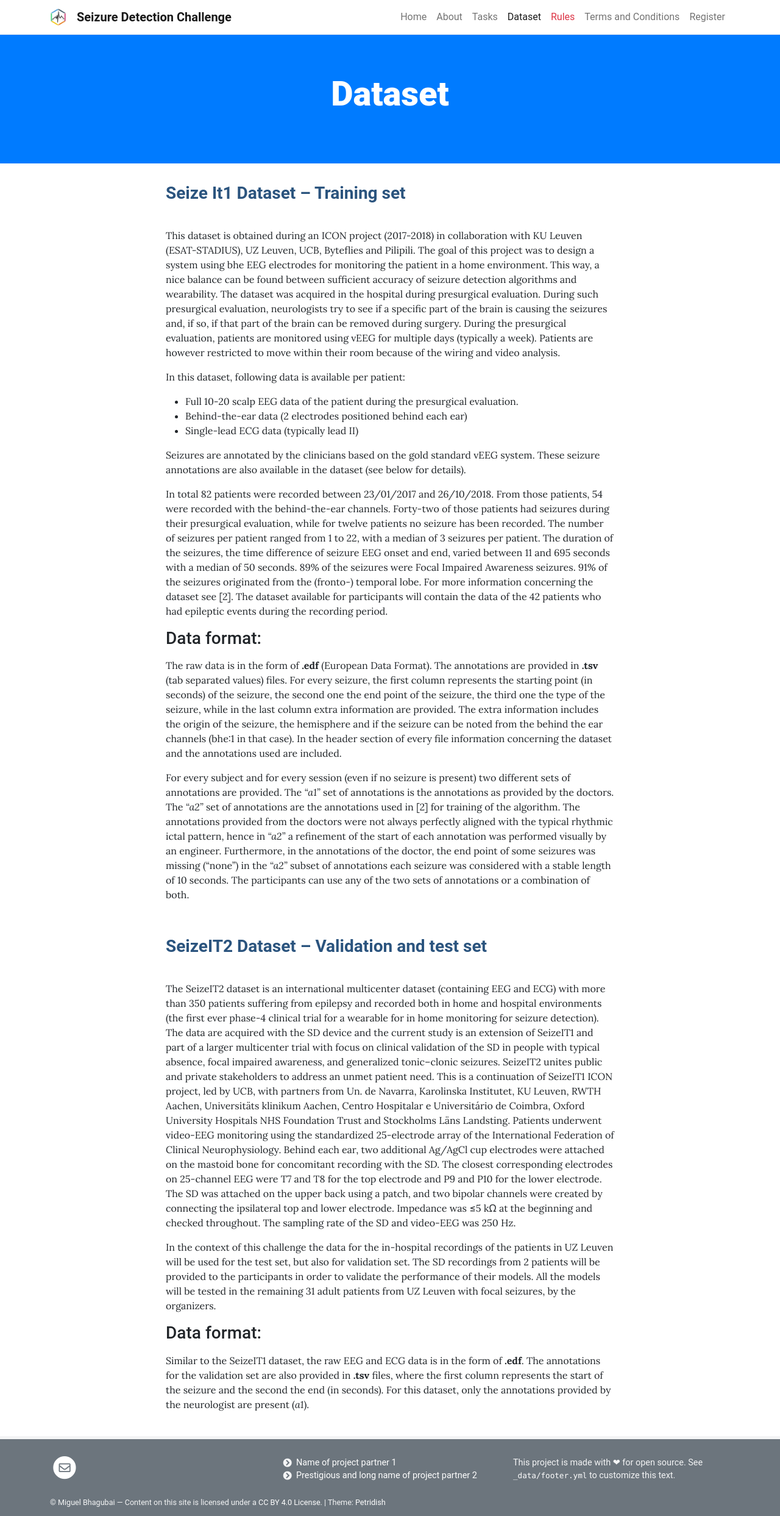
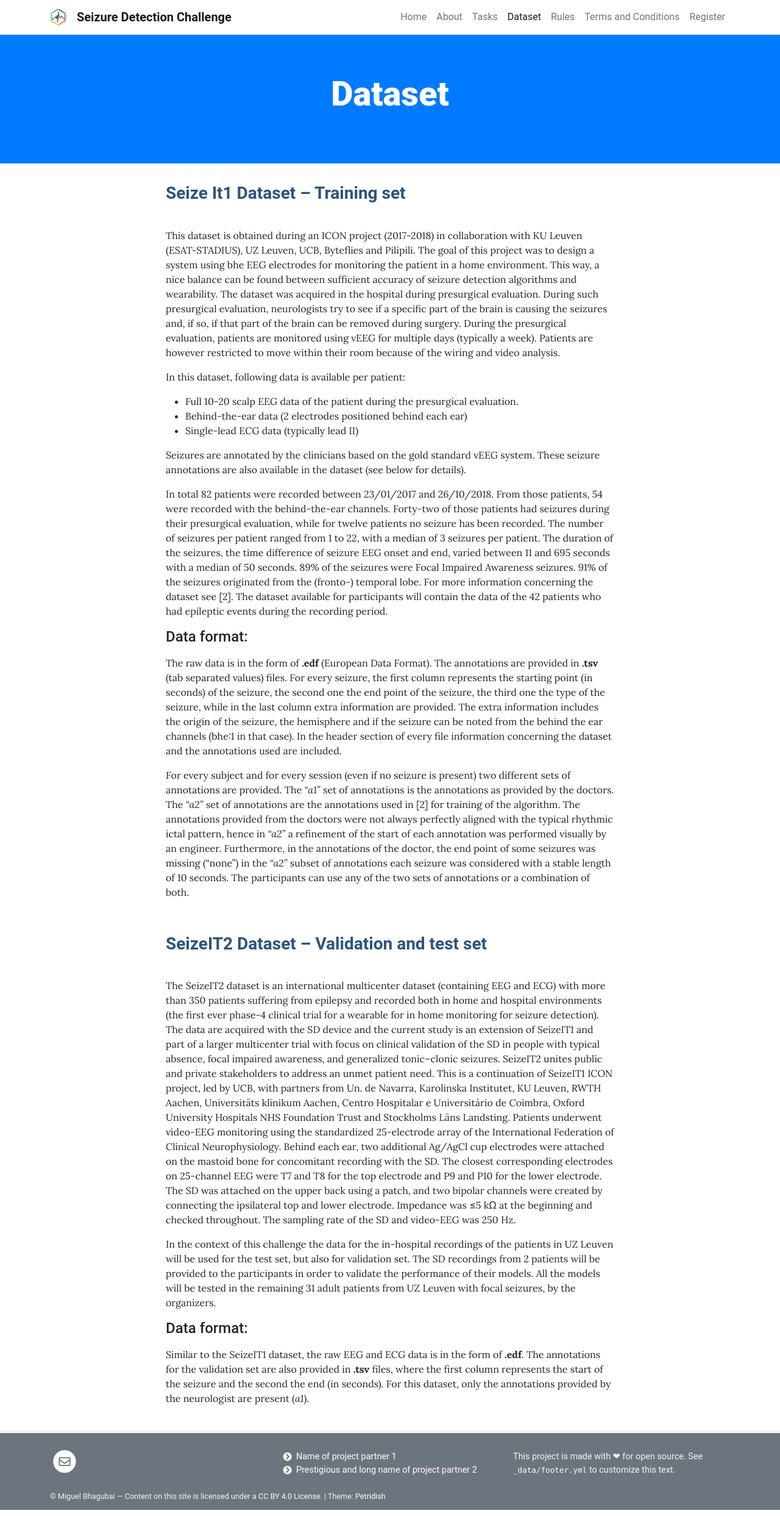
Before and after one commit to miguelbhagubai/testpage, a Jekyll site: the page built from pages/dataset.md, in a window 1280 px wide. Shown: the whole page at 61% size. Built offline with Jekyll 4.4.1, drawn with Linux system fonts in a browser that asks for light colours.

```diff
--- a/_data/navigation.yml
+++ b/_data/navigation.yml
@@ -9,7 +9,7 @@
 - text: Dataset
   href: true
 - text: Rules
-  href: true
+  href: /rules/
 # - text: Team
 #   href: true # Automatically add URL of (first) page called "Team"
 - text: Terms and Conditions
--- a/pages/dataset.md
+++ b/pages/dataset.md
@@ -17,7 +17,7 @@ Seizures are annotated by the clinicians based on the gold standard vEEG system.
 In total 82 patients were recorded between 23/01/2017 and 26/10/2018. From those patients, 54 were recorded with the behind-the-ear channels. Forty-two of those patients had seizures during their presurgical evaluation, while for twelve patients no seizure has been recorded. The number of seizures per patient ranged from 1 to 22, with a median of 3 seizures per patient. The duration of the seizures, the time difference of seizure EEG onset and end, varied between 11 and 695 seconds with a median of 50 seconds. 89% of the seizures were Focal Impaired Awareness seizures. 91% of the seizures originated from the (fronto-) temporal lobe. For more information concerning the dataset see [2]. The dataset available for participants will contain the data of the 42 patients who had epileptic events during the recording period.
 
 
-### Data format:
+#### Data format:
 
 The raw data is in the form of **.edf** (European Data Format). The annotations are provided in **.tsv** (tab separated values) files. For every seizure, the first column represents the starting point (in seconds) of the seizure, the second one the end point of the seizure, the third one the type of the seizure, while in the last column extra information are provided. The extra information includes the origin of the seizure, the hemisphere and if the seizure can be noted from the behind the ear channels (bhe:1 in that case).  In the header section of every file information concerning the dataset and the annotations used are included.
 
@@ -32,6 +32,6 @@ Patients underwent video-EEG monitoring using the standardized 25-electrode arra
 
 In the context of this challenge the data for the in-hospital recordings of the patients in UZ Leuven will be used for the test set, but also for validation set. The SD recordings from 2 patients  will be provided to the participants in order to validate the performance of their models. All the models will be tested in the remaining 31 adult patients from UZ Leuven with focal seizures, by the organizers.
 
-### Data format:
+#### Data format:
 
 Similar to the SeizeIT1 dataset, the raw EEG and ECG data is in the form of **.edf**. The annotations for the validation set are also provided in **.tsv** files, where the first column represents the start of the seizure and the second the end (in seconds). For this dataset, only the annotations provided by the neurologist are present (_a1_).
```
